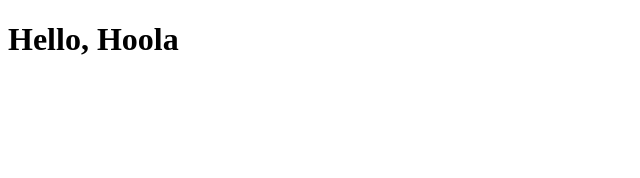
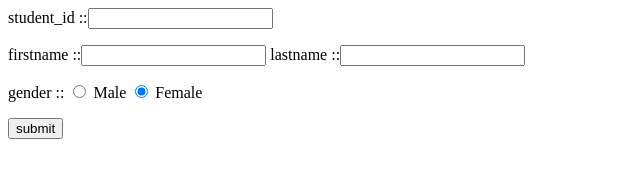
Before and after one commit to Kornkanokr/node-webapp, a website: page public/index.html in a window 1280 px wide. Shown: the whole page, without its empty margins (0-640 px from the left). Drawn offline with Linux system fonts and the light colour scheme.

Commit message:
add data

```diff
--- a/app.js
+++ b/app.js
@@ -25,7 +25,7 @@ app.get('/welcome', (req, res) =>
   }),
 );
 
-app.post('/', function(req, res) {
+app.post('/data', function(req, res) {
 
    var result ={ student_id: req.body.student_id,
      firstname: req.body.firstname,
--- a/public/index.html
+++ b/public/index.html
@@ -4,11 +4,19 @@
 <html>
 <head>
 <meta charset="utf-8">
-<title>First Page</title>
+<title>first Page</title>
 </head>
 <body>
-    <!--put here-->
-    <h1>Hello, Hoola</h1>
-    <!---->
+
+    <form name="submit" method="post" action="/data">
+        student_id ::<input type="text" size="20" name="student_id"> <p>
+        firstname ::<input  type="text" size="20" name="firstname">
+        lastname ::<input  type="text" size="20" name="lastname"> <p>
+        gender ::   <input type="radio" value="Male" name="gender" checked/ > Male
+                    <input type="radio" value="Female" name="gender" checked/ > Female <p>
+
+        <input type="submit" value="submit" />
+    </form>
+
 </body>
 </html>
--- a/utility.js
+++ b/utility.js
@@ -4,6 +4,7 @@ const request = require("request-promise");
 const EXTERNAL_API=""; // put url
 const accessToken=""; // put access token
 const student = {
+  student_id: '63360132',
   name: '', // replace with your full name.
   age: 19, // put your age.
   gender: '', // replace with your gender
```
